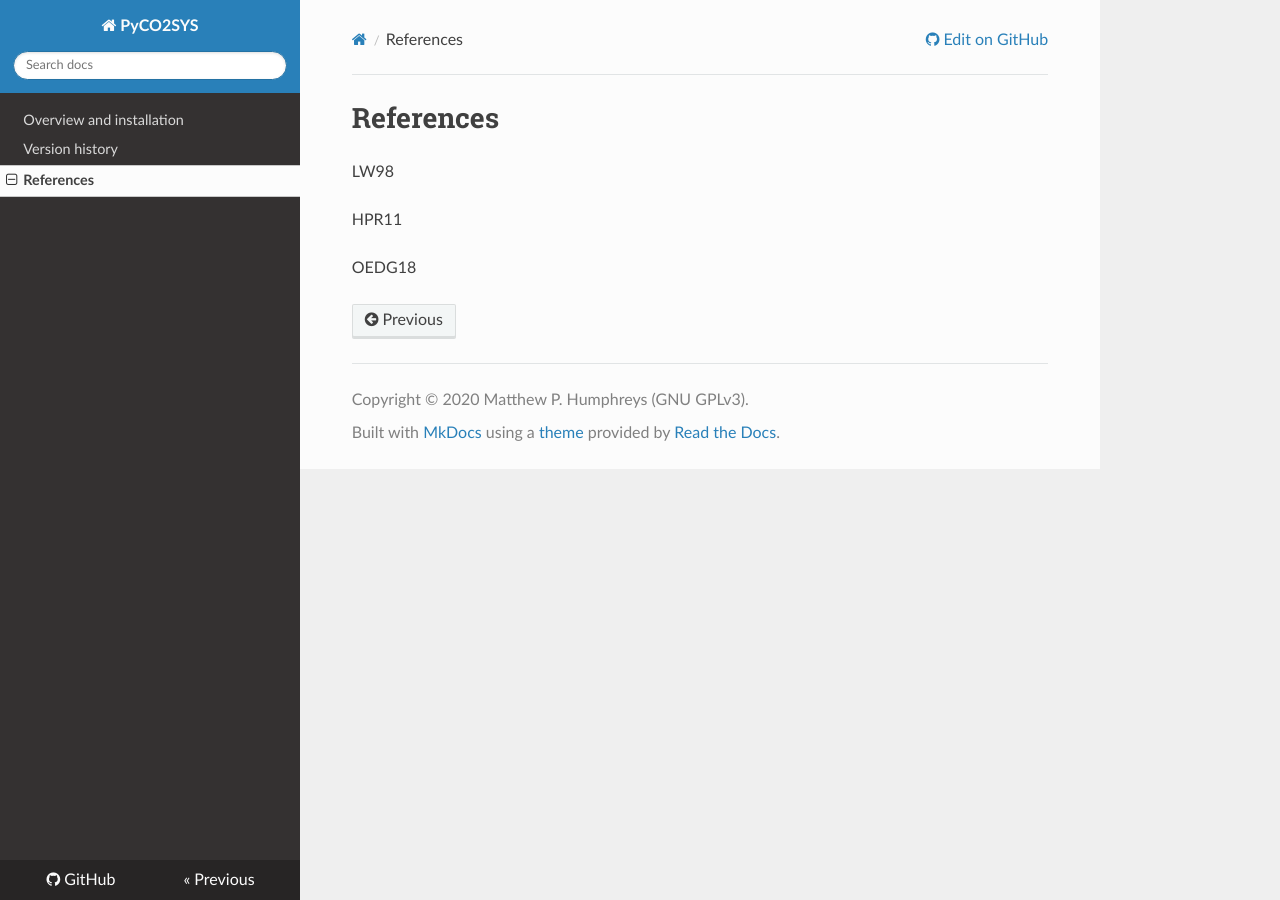
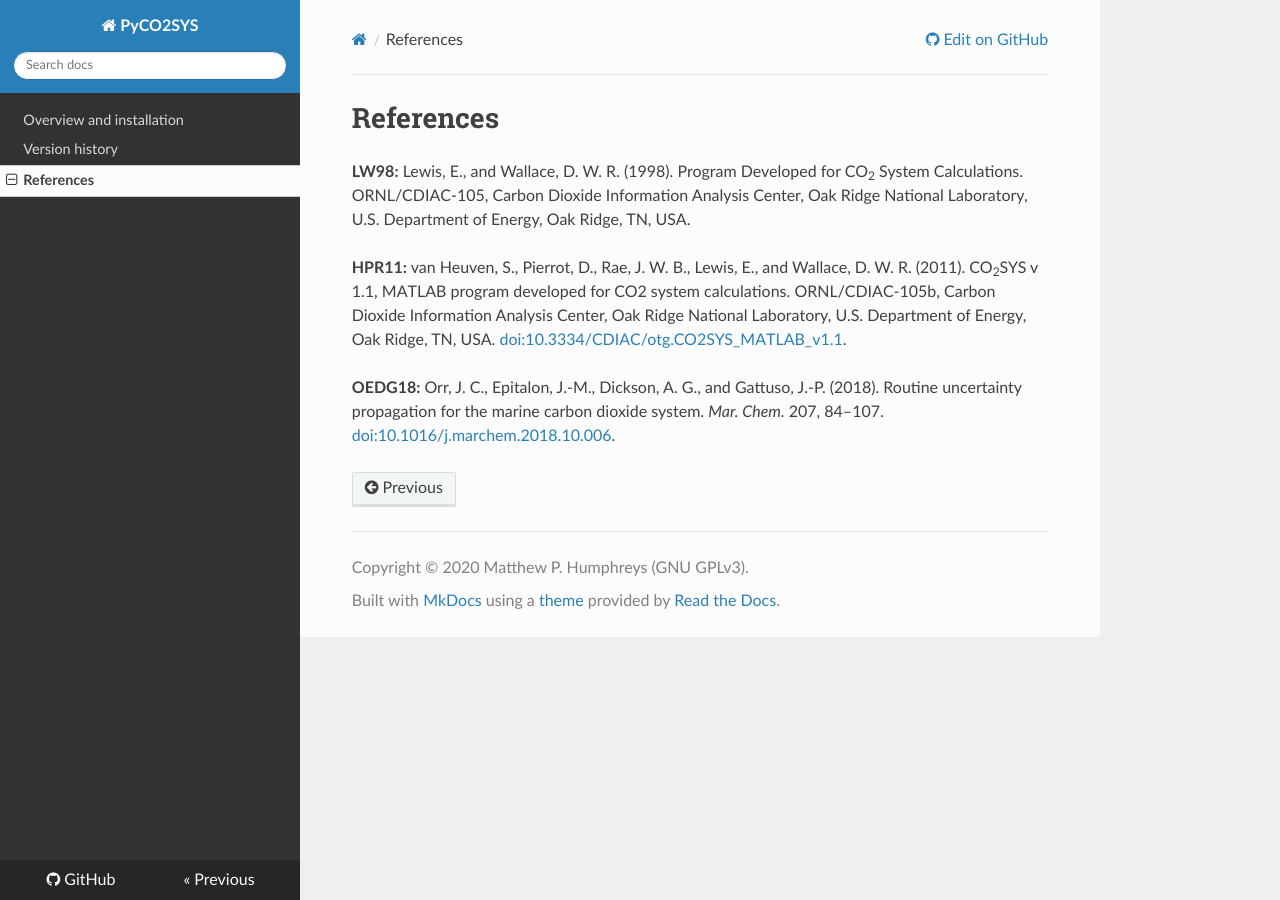
Before and after one commit to mvdh7/PyCO2SYS, an MkDocs documentation site: the page built from docs/refs.md, in a window 1280 px wide. Built offline with MkDocs 1.6.1, drawn with Linux system fonts in a browser that asks for light colours; nearby versions of some CDN libraries.

Commit message:
Add first refs

```diff
--- a/docs/refs.md
+++ b/docs/refs.md
@@ -1,7 +1,7 @@
 # References
 
-<span id='LW98'>LW98</span>
+<span id='LW98'>**LW98:**</span> Lewis, E., and Wallace, D. W. R. (1998). Program Developed for CO<sub>2</sub> System Calculations. ORNL/CDIAC-105, Carbon Dioxide Information Analysis Center, Oak Ridge National Laboratory, U.S. Department of Energy, Oak Ridge, TN, USA.
 
-<span id='HPR11'>HPR11</span>
+<span id='HPR11'>**HPR11:**</span> van Heuven, S., Pierrot, D., Rae, J. W. B., Lewis, E., and Wallace, D. W. R. (2011). CO<sub>2</sub>SYS v 1.1, MATLAB program developed for CO2 system calculations. ORNL/CDIAC-105b, Carbon Dioxide Information Analysis Center, Oak Ridge National Laboratory, U.S. Department of Energy, Oak Ridge, TN, USA. [doi:10.3334/CDIAC/otg.CO2SYS_MATLAB_v1.1](https://doi.org/10.3334/CDIAC/otg.CO2SYS_MATLAB_v1.1).
 
-<span id='OEDG18'>OEDG18</span>
+<span id='OEDG18'>**OEDG18:**</span> Orr, J. C., Epitalon, J.-M., Dickson, A. G., and Gattuso, J.-P. (2018). Routine uncertainty propagation for the marine carbon dioxide system. *Mar. Chem.* 207, 84–107. [doi:10.1016/j.marchem.2018.10.006](https://doi.org/10.1016/j.marchem.2018.10.006).
```
Also changed, not shown: docs/index.md (+1 -1 lines).
